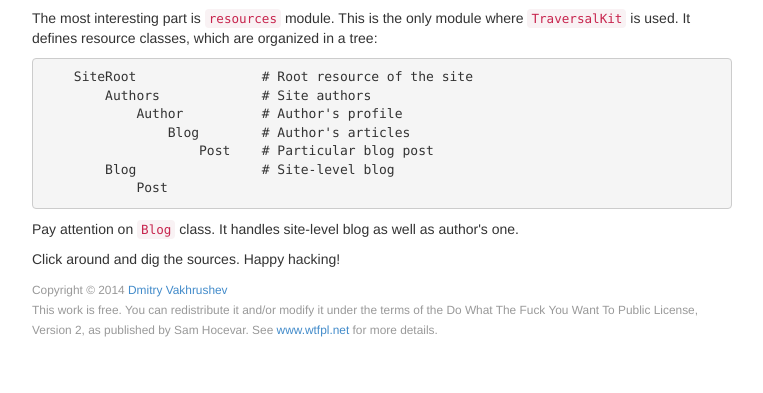
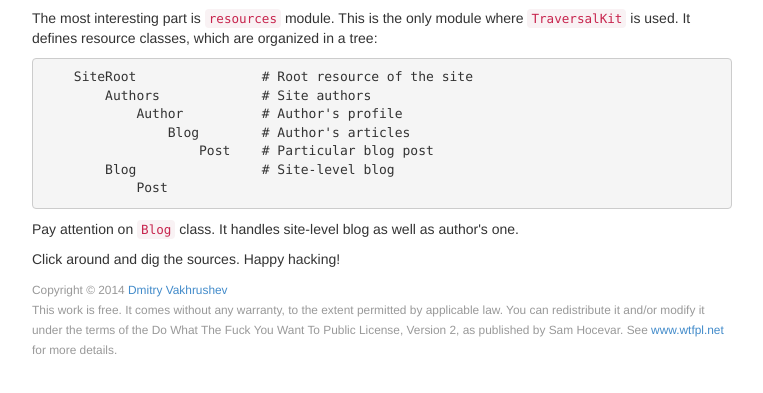
Before and after one commit to kr41/TraversalKitExampleApp, a Python web app: template traversalkitexampleapp/templates/siteroot/home.mako in a window 1280 px wide. Shown: the part 274-667 px from the top of the page, without its empty margins (258-1021 px from the left). Run offline with Mako, Linux system fonts and the light colour scheme; the template is opened without the code that fills it, so the values that code supplies are empty.

Commit message:
Added 'no warranty' clause

```diff
--- a/traversalkitexampleapp/templates/siteroot/home.mako
+++ b/traversalkitexampleapp/templates/siteroot/home.mako
@@ -54,7 +54,8 @@ Click around and dig the sources. Happy hacking!
 
 <p class="text-muted"><small>
 Copyright © 2014 <a href="mailto:self@kr41.net">Dmitry Vakhrushev</a><br>
-This work is free. You can redistribute it and/or modify it under the
+This work is free. It comes without any warranty, to the extent permitted by
+applicable law. You can redistribute it and/or modify it under the
 terms of the Do What The Fuck You Want To Public License, Version 2,
 as published by Sam Hocevar. See <a href="http://www.wtfpl.net/">www.wtfpl.net</a> for more details.
 </small></p>
```
Also changed, not shown: 1 other file.
